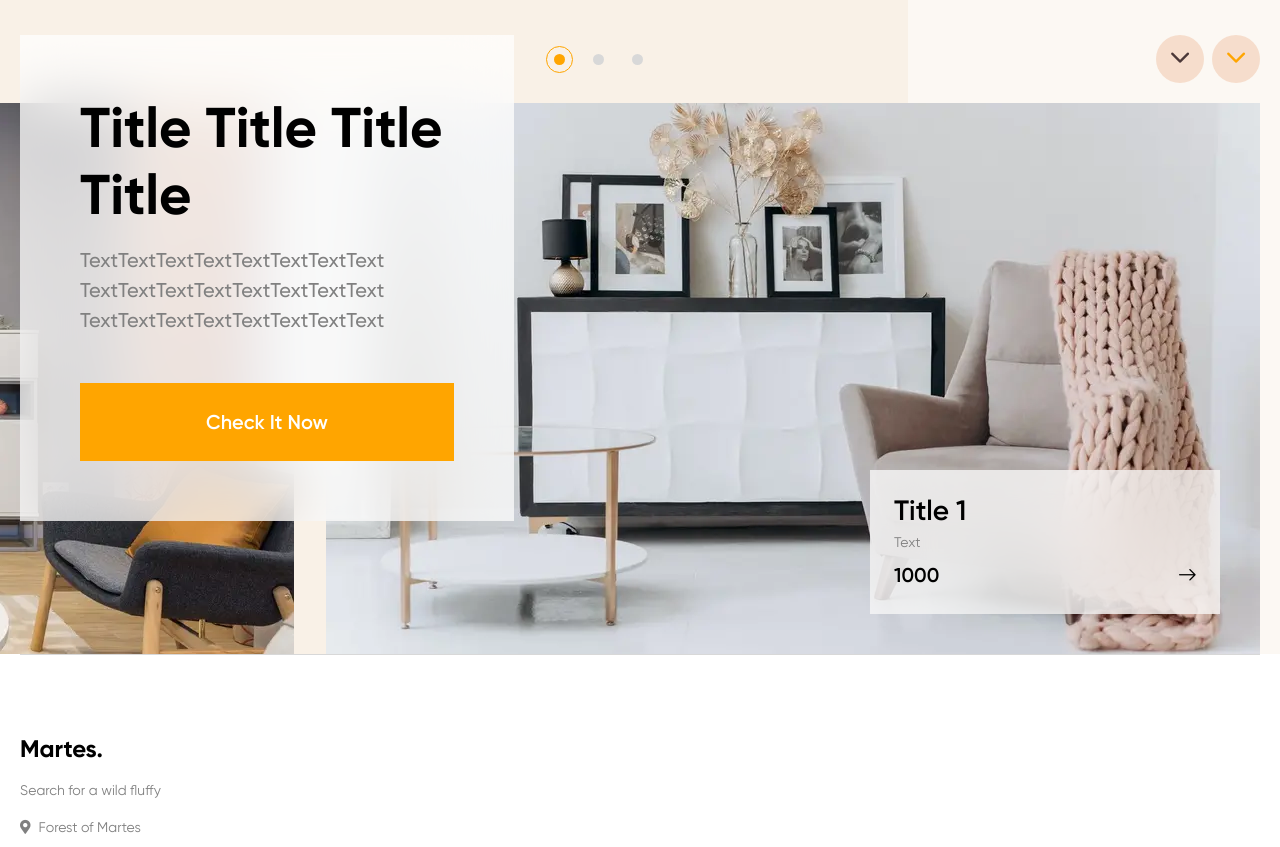
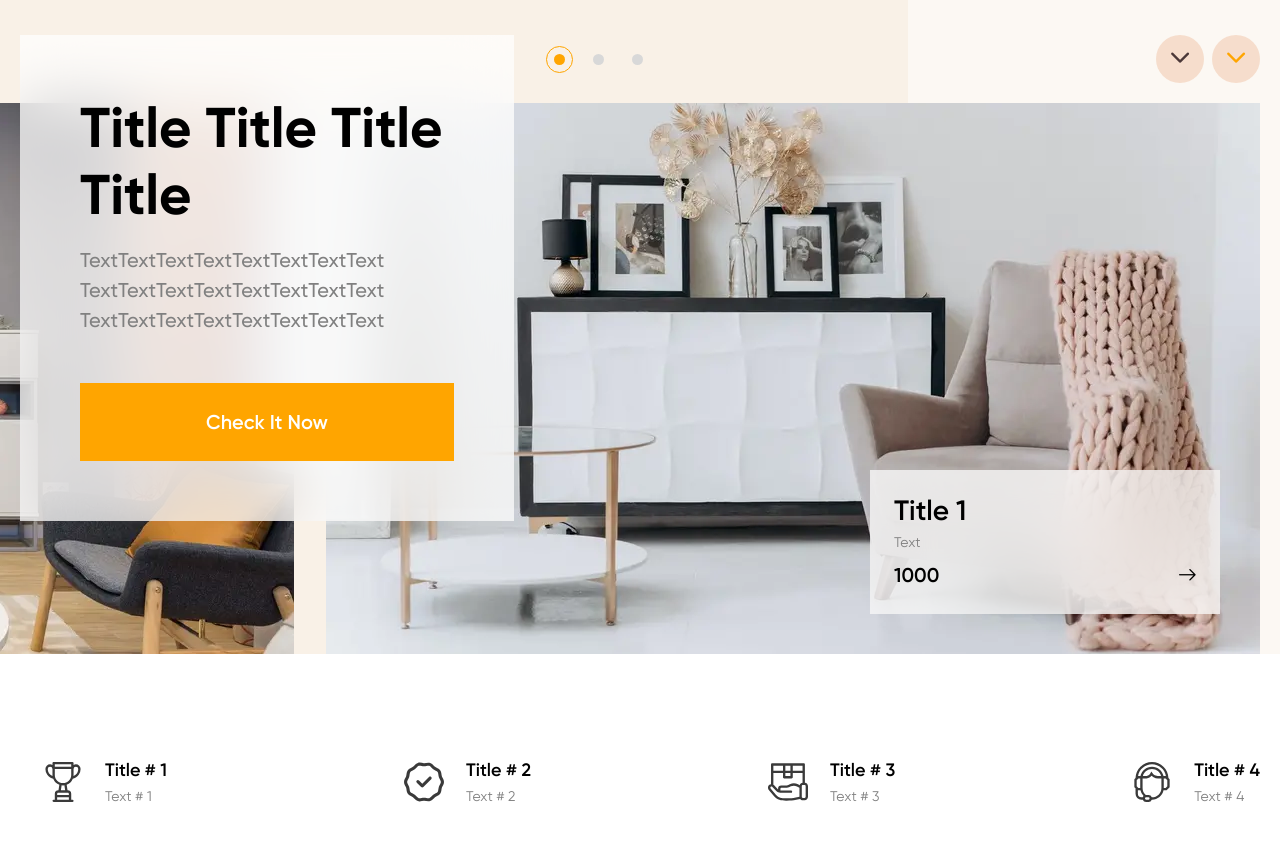
Before and after one commit to stainlouder/martes-design_mainpage, a plain HTML site: page index.html in a window 1280 px wide. Shown: the part 105-952 px from the top of the page. Drawn offline with nearby package versions, Linux system fonts and the light colour scheme; files whose address does not match are found by name.

Commit message:
Advantages section

```diff
--- a/css/style.css
+++ b/css/style.css
@@ -1576,6 +1576,51 @@ body.ie ._ibg img {
           transform: scale(1);
 }
 
+.advantages {
+  padding-top: 88px;
+  padding-bottom: 88px;
+}
+
+.advantages__container {
+  display: -webkit-box;
+  display: -ms-flexbox;
+  display: flex;
+  -ms-flex-wrap: wrap;
+      flex-wrap: wrap;
+  -webkit-box-pack: justify;
+      -ms-flex-pack: justify;
+          justify-content: space-between;
+}
+
+.advantages__item {
+  display: -ms-inline-grid;
+  display: inline-grid;
+  -ms-grid-rows: auto auto;
+  -ms-grid-columns: 85px 1fr;
+      grid-template: auto auto/85px 1fr;
+  padding: 15px 0;
+}
+
+.advantages__icon {
+  -ms-grid-row-span: 2;
+  grid-row: span 2;
+  -ms-grid-row-align: center;
+      align-self: center;
+  text-align: center;
+}
+
+.advantages__title {
+  font-weight: 600;
+  font-size: 18px;
+  line-height: 150%;
+  margin: 0 0 0.1111111111em 0;
+}
+
+.advantages__text {
+  line-height: 150%;
+  color: gray;
+}
+
 @media (min-width: 767.98px) {
   .menu__list {
     display: -webkit-box;
@@ -1821,6 +1866,14 @@ body.ie ._ibg img {
   .slider-main__price {
     font-size: calc(16px + 4 * ((100vw - 320px) / 950));
   }
+
+  .advantages {
+    padding-top: calc(30px + 58 * ((100vw - 320px) / 950));
+  }
+
+  .advantages {
+    padding-bottom: calc(30px + 58 * ((100vw - 320px) / 950));
+  }
 }
 
 @media (max-width: 991.98px) {
@@ -1900,6 +1953,10 @@ body.ie ._ibg img {
   .controls-slider-main__arrows {
     display: none;
   }
+
+  .advantages__item {
+    min-width: 280px;
+  }
 }
 
 @media (max-width: 991.98px) and (max-width: 1270px) {
@@ -2053,6 +2110,16 @@ body.ie ._ibg img {
   .main-slider__body {
     padding: 50px 0 0 0;
   }
+
+  .advantages__item {
+    -ms-grid-rows: auto auto;
+    -ms-grid-columns: auto 1fr;
+        grid-template: auto auto/auto 1fr;
+  }
+
+  .advantages__icon {
+    padding: 0 15px 0 0;
+  }
 }
 
 @media (max-width: 767.98px) and (max-width: 1270px) {
--- a/index.html
+++ b/index.html
@@ -145,6 +145,38 @@
 						</div>
 					</div>
 				</section>
+				<section class="page__advantages advantages">
+					<div class="advantages__container _container">
+						<div class="advantages__item">
+							<div class="advantages__icon">
+								<picture><source srcset="img/advantages/01.svg" type="image/webp"><img src="img/advantages/01.svg" alt="Advantages # 1"></picture>
+							</div>
+							<h3 class="advantages__title">Title # 1</h3>
+							<div class="advantages__text">Text # 1</div>
+						</div>
+						<div class="advantages__item">
+							<div class="advantages__icon">
+								<picture><source srcset="img/advantages/02.svg" type="image/webp"><img src="img/advantages/02.svg" alt="Advantages # 2"></picture>
+							</div>
+							<h3 class="advantages__title">Title # 2</h3>
+							<div class="advantages__text">Text # 2</div>
+						</div>
+						<div class="advantages__item">
+							<div class="advantages__icon">
+								<picture><source srcset="img/advantages/03.svg" type="image/webp"><img src="img/advantages/03.svg" alt="Advantages # 3"></picture>
+							</div>
+							<h3 class="advantages__title">Title # 3</h3>
+							<div class="advantages__text">Text # 3</div>
+						</div>
+						<div class="advantages__item">
+							<div class="advantages__icon">
+								<picture><source srcset="img/advantages/04.svg" type="image/webp"><img src="img/advantages/04.svg" alt="Advantages # 4"></picture>
+							</div>
+							<h3 class="advantages__title">Title # 4</h3>
+							<div class="advantages__text">Text # 4</div>
+						</div>
+					</div>
+				</section>
 			</main>
 			<footer class="footer">
 	<div class="footer__container _container">
```
Also changed, not shown: css/style.min.css.
